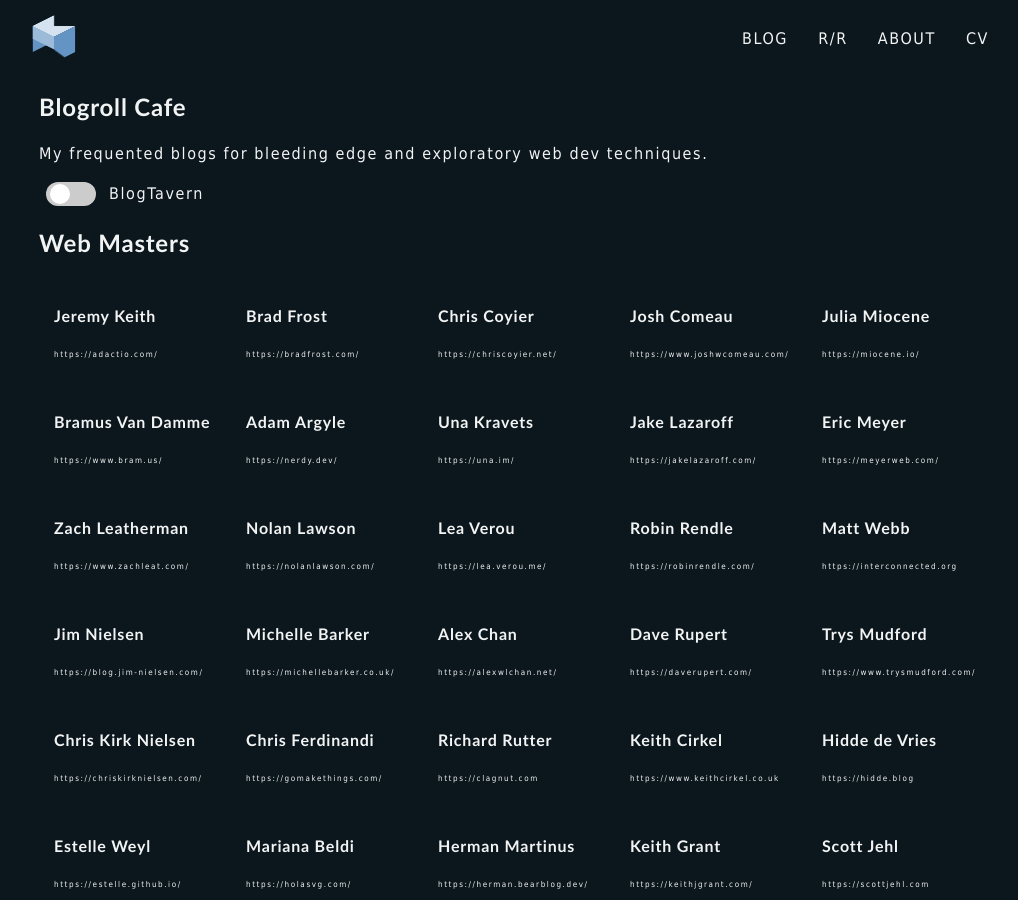
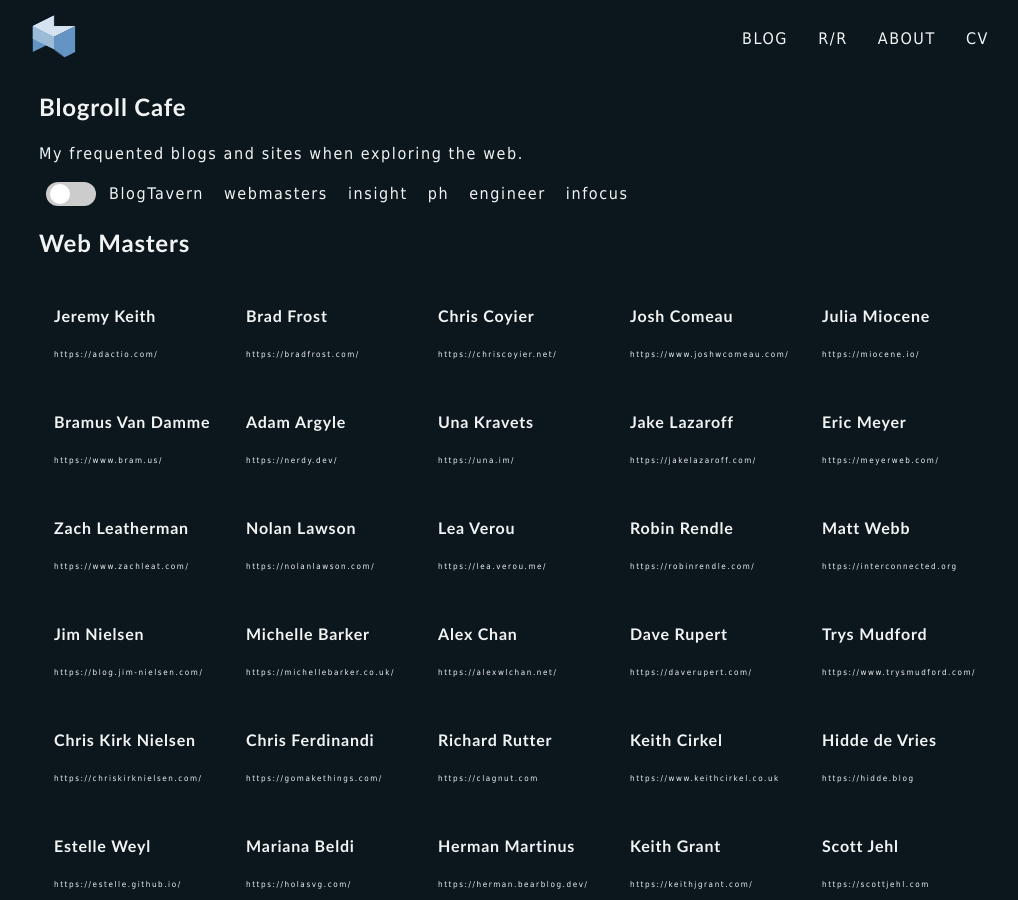
Before and after one commit to mpdagang/mpdagang.github.io, a Jekyll site: the page built from _pages/blogroll.html, in a window 1280 px wide and 900 px high. Shown: the whole window, without its empty margins (121-1139 px from the left). Built offline with Jekyll 4.4.1, drawn with Linux system fonts in a browser that asks for light colours; some of the changed text lies outside the part shown.

Commit message:
blogroll updates

```diff
--- a/_data/engineers.yaml
+++ b/_data/engineers.yaml
@@ -36,3 +36,6 @@
 
 - name: Drew DeVault (sourcehut)
   site: https://drewdevault.com/
+
+- name: Bruce Schneier
+  site: https://www.schneier.com/
--- a/_data/infocii.yaml
+++ b/_data/infocii.yaml
@@ -39,3 +39,6 @@
 
 - name: Lobsters
   site: https://lobste.rs/
+
+- name: OddBird
+  site: https://www.oddbird.net/
--- a/_pages/blogroll.html
+++ b/_pages/blogroll.html
@@ -7,17 +7,22 @@ permalink: /blogroll/
 <article class="mp-con mp-w-l">
   <header>
     <h1>Blogroll Cafe</h1>
-    <p>My frequented blogs for bleeding edge and exploratory web dev techniques.</p>
+    <p>My frequented blogs and sites when exploring the web.</p>
     <div class="mp-l-flex">
       <label class="toggle-switch">
           <input type="checkbox" />
           <span class="slider"></span>
       </label>
       <span>BlogTavern</span>
+      <a href="#s-web-master">webmasters</a>
+      <a href="#s-insight">insight</a>
+      <a href="#s-ph">ph</a>
+      <a href="#s-engineer">engineer</a>
+      <a href="#s-focus">infocus</a>
     </div>
   </header>
 
-  <section>
+  <section id="s-web-master">
     <h2>Web Masters</h2>
     <div class="mp-l-pancake b-roll-wrapper">
         {% for webmaster in site.data.webmasters %}
@@ -29,7 +34,7 @@ permalink: /blogroll/
     </div>
   </section>
 
-  <section>
+  <section id="s-insight">
     <h2>Insight/Introspection</h2>
     <div class="mp-l-pancake b-roll-wrapper">
         {% for introspect in site.data.introspects %}
@@ -41,7 +46,7 @@ permalink: /blogroll/
     </div>
   </section>
 
-  <section>
+  <section id="s-ph">
     <h2>PH</h2>
     <div class="mp-l-pancake b-roll-wrapper">
         {% for pinoy in site.data.phblog %}
@@ -53,7 +58,7 @@ permalink: /blogroll/
     </div>
   </section>
 
-  <section>
+  <section id="s-engineer">
     <h2>Engineer Masters</h2>
     <div class="mp-l-pancake b-roll-wrapper">
         {% for engineer in site.data.engineers %}
@@ -65,7 +70,7 @@ permalink: /blogroll/
     </div>
   </section>
 
-  <section>
+  <section id="s-focus">
     <h2>In Focus</h2>
     <div class="mp-l-pancake b-roll-wrapper">
         {% for infocus in site.data.infocii %}
```
Also changed, not shown: _data/webmasters.yaml (+7 -1 lines).
